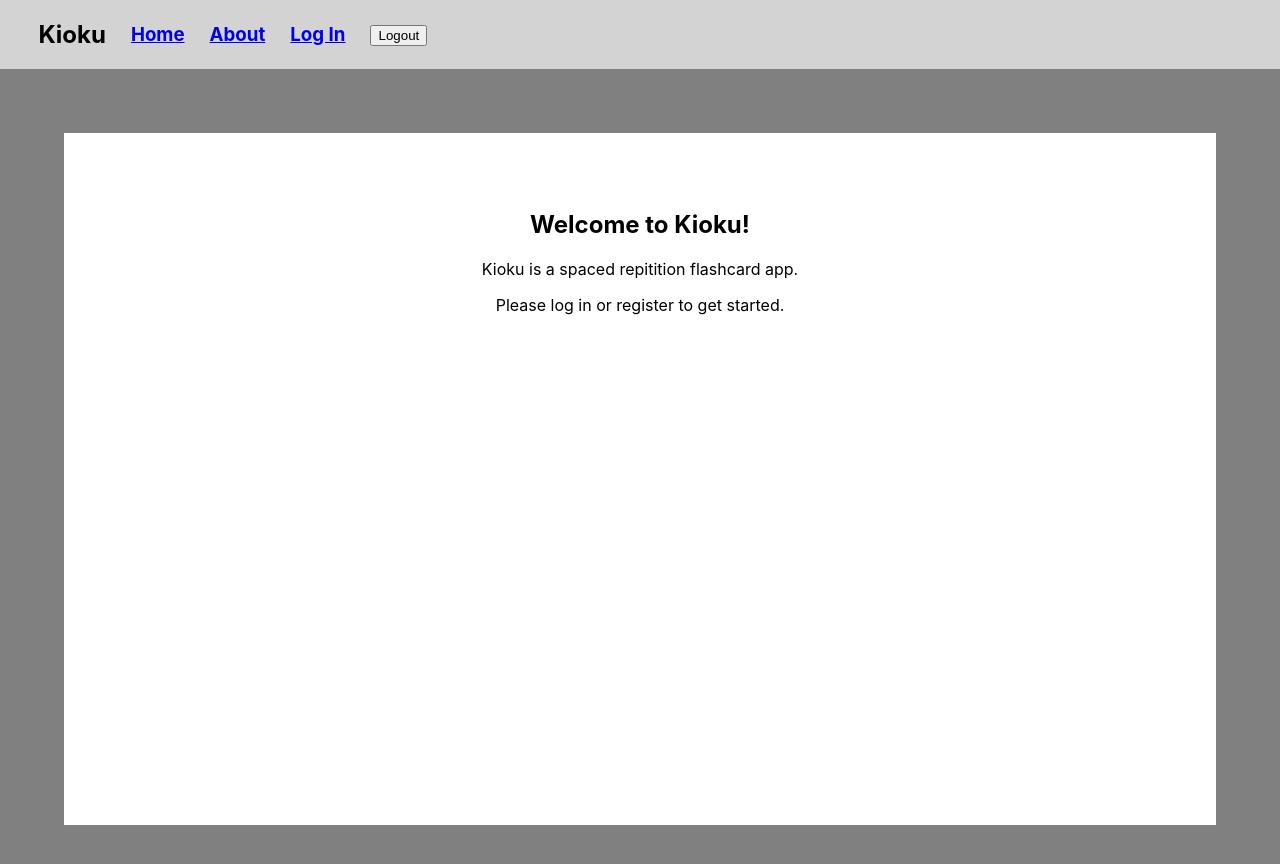
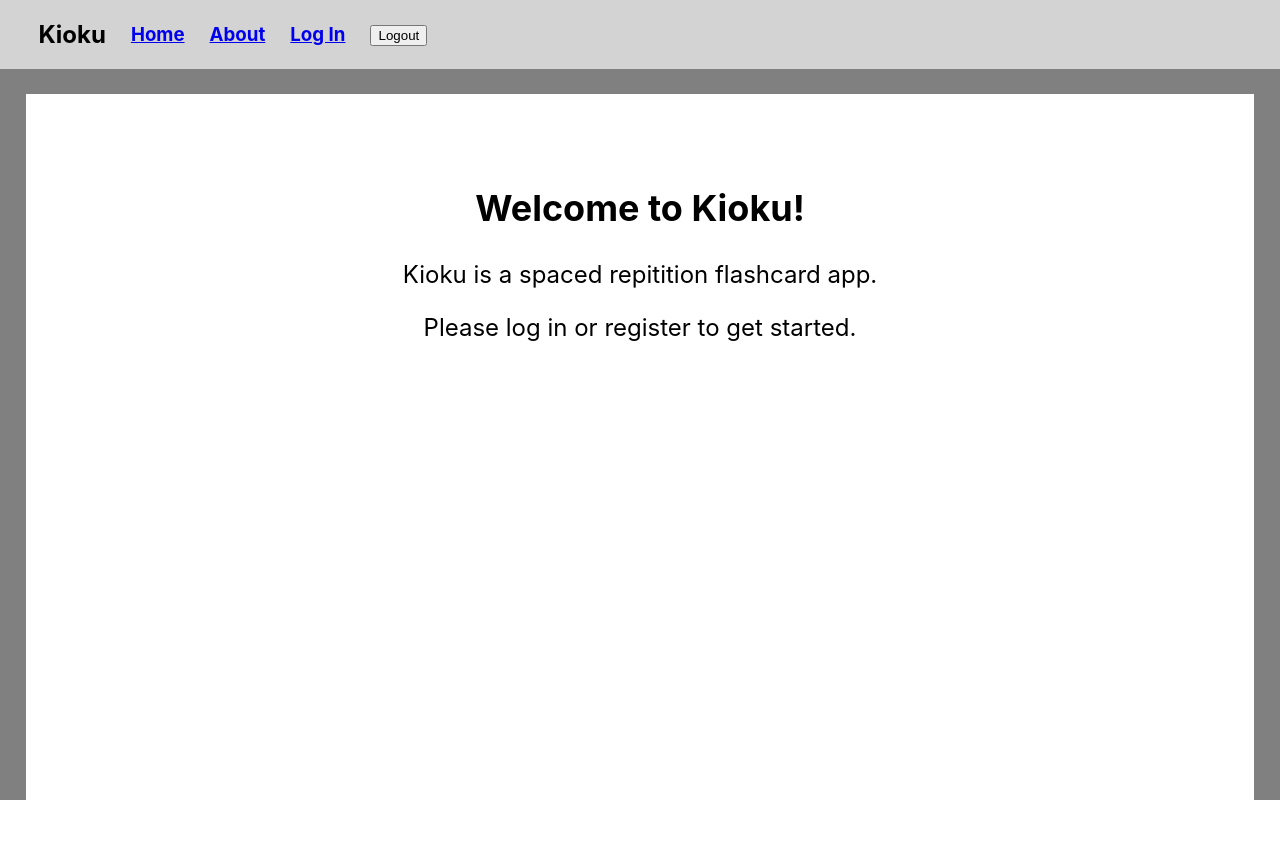
Before and after one commit to CameronVarenas/Devmountain-personal-project, a React (Create React App) app: page /card-list/1 in a window 1280 px wide. Shown: the top 864 px of the page. After the commit the page ends 800 px from the top, so only its background shows below. Built offline with nearby package versions, Linux system fonts and the light colour scheme; no server answers.

Commit message:
Added responsive page displays for tablet and laptop/desktop displays

```diff
--- a/src/App.css
+++ b/src/App.css
@@ -174,3 +174,93 @@
 .mapped-cards-edit {
   margin: 20px;
 }
+
+/* Responsive Design (Tablet) */
+
+@media (min-width: 768px) {
+  .page-display {
+    height: 91.5vh;
+    background-color: white;
+    margin: 0% 10% 0% 10%;
+    text-align: center;
+  }
+
+  .landing-content {
+    padding-top: 5%;
+    display: inline-block;
+  }
+
+  .deck-display {
+    background-color: lightgray;
+    text-align: center;
+    padding: 0px 0px 0px 0px;
+    margin-top: 0px;
+    margin-left: 25px;
+    margin-right: 25px;
+    border-radius: 5px;
+  }
+
+  .your-decks-header {
+    display: flex;
+    margin-left: 20px;
+    margin-right: 20px;
+    justify-content: center;
+  }
+}
+
+/* Responsive Design (Laptop/Desktop) */
+
+@media (min-width: 1024px) {
+  .page-display {
+    height: 88.2vh;
+    background-color: white;
+    margin: 2% 2% 0% 2%;
+    text-align: center;
+  }
+
+  .landing-content {
+    padding-top: 5%;
+    display: inline-block;
+    font-size: x-large;
+  }
+
+  .auth-input {
+    height: 30px;
+    width: 300px;
+    margin: 5px;
+  }
+
+  .auth {
+    padding-top: 5%;
+    font-size: larger;
+  }
+
+  .login-button {
+    height: 20px;
+    margin-top: 24px;
+    margin-right: 20px;
+  }
+
+  .deck-display {
+    background-color: lightgray;
+    text-align: center;
+    padding: 0px 0px 0px 0px;
+    margin-top: 0px;
+    width: 500px;
+    margin: 0 auto;
+    border-radius: 5px;
+  }
+
+  .flashcard {
+    padding-top: 50px;
+    font-size: xx-large;
+  }
+
+  .mapped-cards-section {
+    overflow: scroll;
+    height: 40vh;
+    width: 100vh;
+    border: 1px solid grey;
+    margin: 1% 5% 1% 24%;
+  }
+}
```
